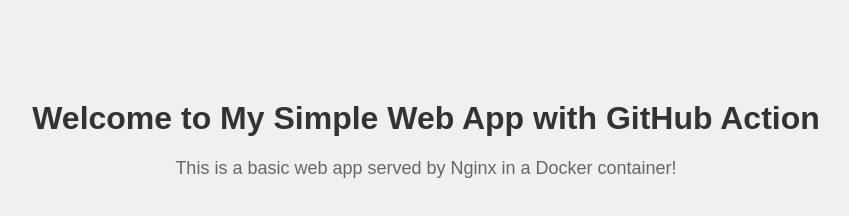
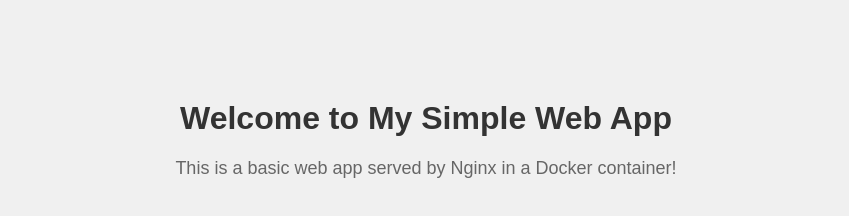
Before and after one commit to fmIst0/simple-web-app, a plain HTML site: page index.html in a window 1280 px wide. Shown: the whole page, without its empty margins (214-1063 px from the left). Drawn offline with Linux system fonts and the light colour scheme.

Commit message:
Second Tese

```diff
--- a/index.html
+++ b/index.html
@@ -8,7 +8,7 @@
 </head>
 <body>
     <div class="container">
-        <h1>Welcome to My Simple Web App with GitHub Action</h1>
+        <h1>Welcome to My Simple Web App</h1>
         <p>This is a basic web app served by Nginx in a Docker container!</p>
     </div>
 </body>
```
Also changed, not shown: 1 other file.
